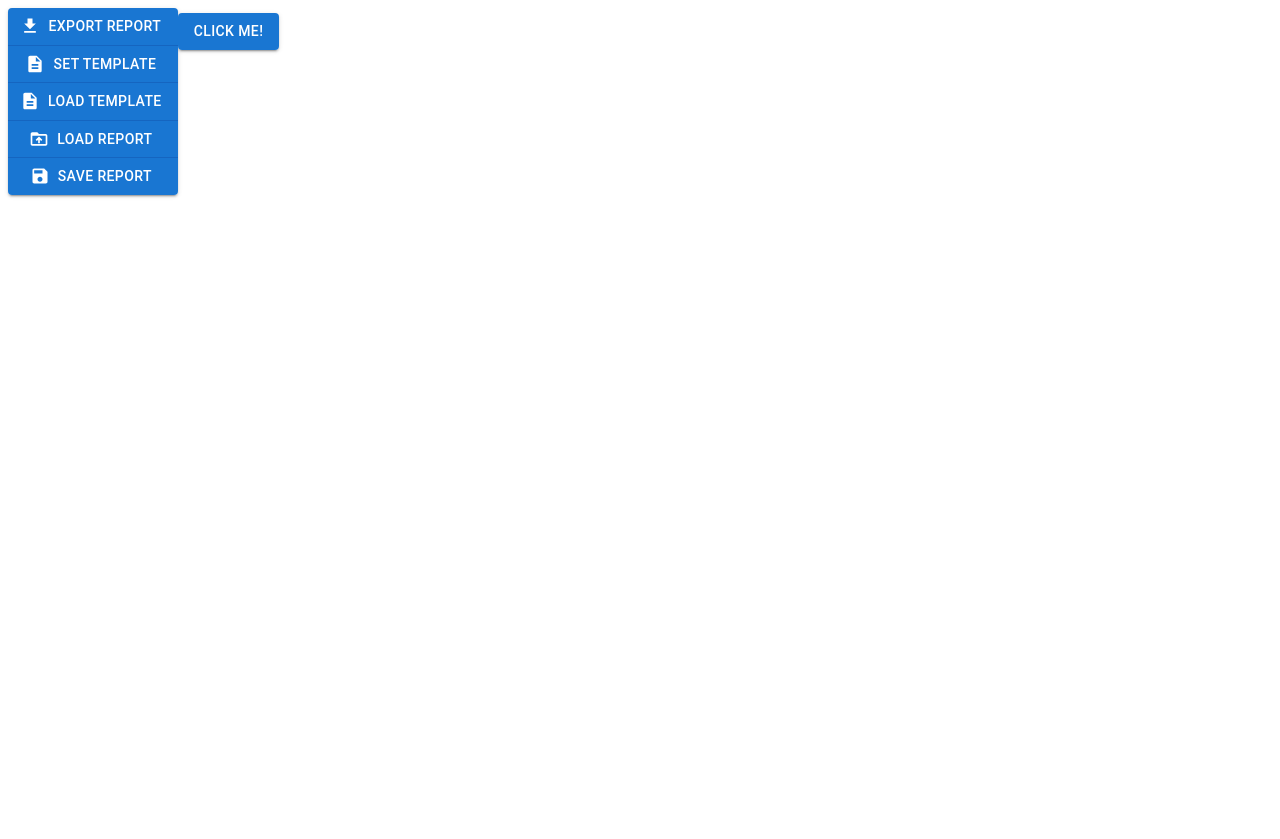
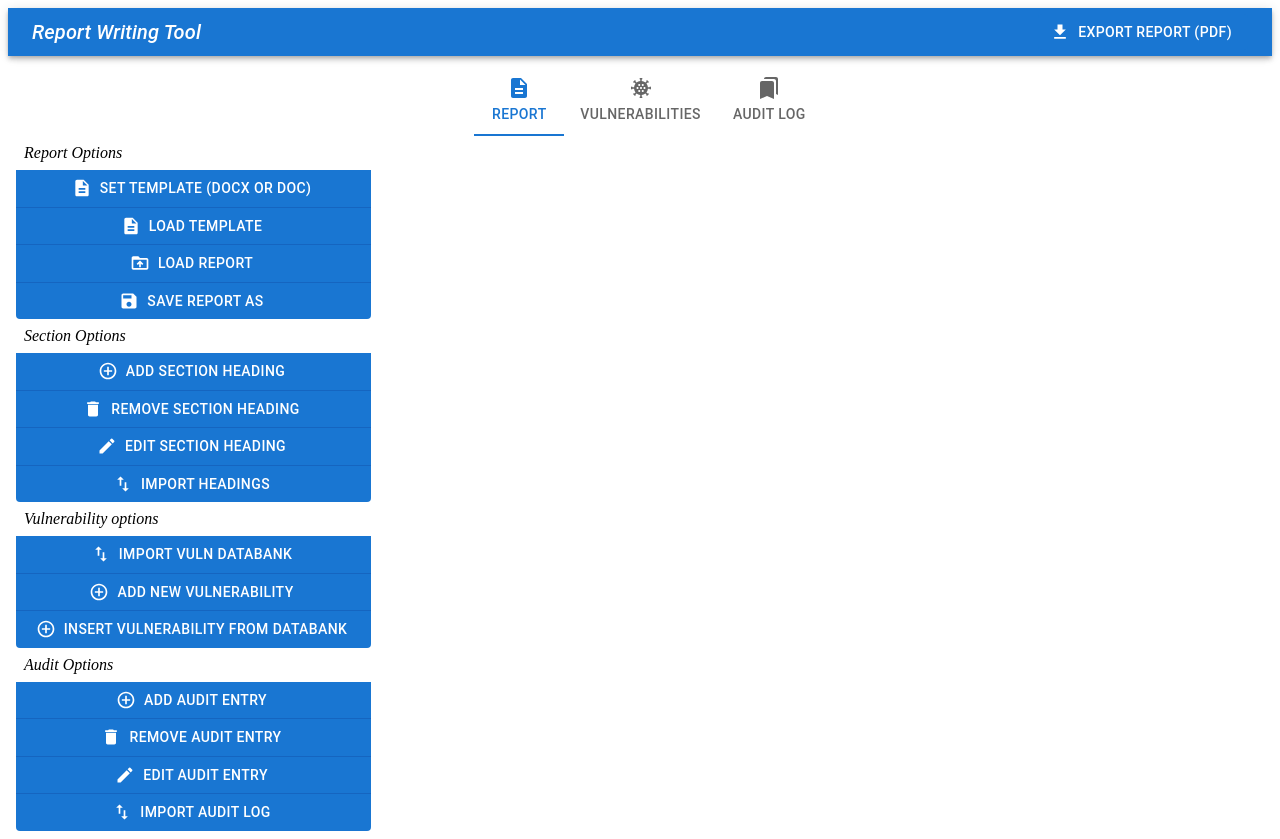
Before and after one commit to Adam-board/Front-End-Dissertation-AdamBoard, a React (Create React App) app in the folder client/: page / in a window 1280 px wide. Before the commit the page ends 800 px from the top, so only its background shows below. Built offline with nearby package versions, Linux system fonts and the light colour scheme.

Commit message:
Implemented Majority of static components, Need to begin implementing Tabs - Begin with Report Tab

```diff
--- a/client/package.json
+++ b/client/package.json
@@ -13,9 +13,13 @@
     "@testing-library/jest-dom": "^5.17.0",
     "@testing-library/react": "^13.4.0",
     "@testing-library/user-event": "^13.5.0",
+    "localforage": "^1.10.0",
+    "match-sorter": "^6.3.4",
     "react": "^18.2.0",
     "react-dom": "^18.2.0",
+    "react-router-dom": "^6.22.0",
     "react-scripts": "5.0.1",
+    "sort-by": "^1.2.0",
     "styled-components": "^6.1.8",
     "web-vitals": "^2.1.4"
   },
--- a/client/src/App.js
+++ b/client/src/App.js
@@ -1,54 +1,160 @@
-//The main import to ensure everything is treated as React
+//The main imports to ensure everything is treated as React
 import * as React from 'react';
+import Grid from '@mui/material/Grid'; // Grid version 1
 
-//All objects related to buttons within this project
+//All objects related to this project
 import Button from '@mui/material/Button';
 import ButtonGroup from '@mui/material/ButtonGroup';
+import Checkbox from '@mui/material/Checkbox';
+import AppBar from '@mui/material/AppBar';
+import Box from '@mui/material/Box';
+import Toolbar from '@mui/material/Toolbar';
+import Typography from '@mui/material/Typography';
+import PropTypes from 'prop-types';
+import Tabs from '@mui/material/Tabs';
+import Tab from '@mui/material/Tab';
+
 
 //All icons that are being imported for this project
 import SaveIcon from '@mui/icons-material/Save'; //Save report
 import DriveFolderUploadIcon from '@mui/icons-material/DriveFolderUpload'; //Load Report
 import DescriptionIcon from '@mui/icons-material/Description'; //Set Template & Load Template
 import FileDownloadIcon from '@mui/icons-material/FileDownload'; // Export Report
+import AddCircleOutlineIcon from '@mui/icons-material/AddCircleOutline'; // Add Vulns
+import DeleteIcon from '@mui/icons-material/Delete'; //Remove Button
+import SendIcon from '@mui/icons-material/Send'; //submit button
+import EditIcon from '@mui/icons-material/Edit'; //Edit Button
+import ImportExportIcon from '@mui/icons-material/ImportExport'; //Import Export Button
+import CoronavirusIcon from '@mui/icons-material/Coronavirus'; //Vuln Tab
+import BookmarksIcon from '@mui/icons-material/Bookmarks'; //Bookmarks Tab
+
+
 
 //The variables where all the buttons related to reports are declared
 //and can be interacted with at a later point using keys
 
 //TODO implement functionality into buttons based on their respective keys
 const ButtonsReport = [
-  <Button key="Export Report" startIcon={<FileDownloadIcon />}>Export Report</Button>,
-  <Button key="Set Template" startIcon={<DescriptionIcon />}>Set Template</Button>,
+  <Button key="Set Template" startIcon={<DescriptionIcon />}>Set Template (Docx or Doc)</Button>,
   <Button key="Load Default" startIcon={<DescriptionIcon  />}>Load Template</Button>,
   <Button key="Load Report" startIcon={<DriveFolderUploadIcon />}>Load Report</Button>,
-  <Button key="Save Report" startIcon={<SaveIcon />}>Save Report</Button>,
+  <Button key="Save Report" startIcon={<SaveIcon />} >Save Report As</Button>,
 ];
 
 const ButtonsVulnDatabank = [
-  <Button key="Load Vulns">Click Me!</Button>
+  <Button key="Load Vulns" startIcon={<ImportExportIcon  />}>Import Vuln Databank</Button>,
+  <Button key="Add Vulns" startIcon={<AddCircleOutlineIcon />}>Add New Vulnerability</Button>,
+  <Button key="Add Vulns" startIcon={<AddCircleOutlineIcon />}>Insert Vulnerability From Databank</Button>
+];
+
+const AuditLog = [
+  <Button key="Add Audit" startIcon={<AddCircleOutlineIcon />}>Add Audit Entry</Button>,
+  <Button key="Remove Audit" startIcon={<DeleteIcon />}>Remove Audit Entry</Button>,
+  <Button key="Edit Audit" startIcon={<EditIcon />}>Edit Audit Entry</Button>,
+  <Button key="EImport Audit" startIcon={<ImportExportIcon />}>Import Audit Log</Button>,
 ]
+
+
+const SectionHeading = [
+  <Button key="Add Heading" startIcon={<AddCircleOutlineIcon />}>Add Section Heading</Button>,
+  <Button key="Remove Heading" startIcon={<DeleteIcon />} >Remove Section Heading</Button>,
+  <Button key="Edit Heading" startIcon={<EditIcon />}>Edit Section Heading</Button>,
+  <Button key="Import Heading" startIcon={<ImportExportIcon  />}>Import Headings</Button>,
+]
+
+const ComplianceFlag = { inputProps: { 'aria-label': 'Checkbox demo' } };
+
+//<Checkbox {...ComplianceFlag} disableRipple />
 
 //TODO Implement all objects required to finish UI in design phase
 //TODO Plan out where the layout will go and how it will look
 function App() {
+  const [value, setValue] = React.useState(0);
+
+
+  const handleChange = (event, newValue) => {
+    setValue(newValue);
+  };
+
+
   return (
-    <>
+    <React.Fragment>
+    <Box marginBottom={1}  sx={{ flexGrow: 1 }}>
+      <AppBar position='sticky'>
+      <Toolbar variant='dense'>
+      <Typography variant='h6' component='div' fontStyle={'italic'} sx={{ flexGrow: 1}}>Report Writing Tool</Typography>
+      <Button key="Export Report" startIcon={<FileDownloadIcon />} variant='contained' disableElevation >Export Report (PDF)</Button>
+      </Toolbar>
+      </AppBar>
+    </Box>
+    <Grid container
+         margin={1}
+         direction={'column'}>
+
+
+<Grid item>
+<Box sx={{ width: '100%', bgcolor: 'background.paper' }}>
+      <Tabs value={value} onChange={handleChange} centered>
+        <Tab icon={<DescriptionIcon />} label="Report" />
+        <Tab icon={<CoronavirusIcon />} label="Vulnerabilities" />
+        <Tab icon={<BookmarksIcon />} label="Audit Log" />
+      </Tabs>
+    </Box>
+    </Grid>
+      <Grid item width={355}>
       <ButtonGroup
           orientation="vertical"
           aria-label="Vertical button group"
           variant="contained"
-      >
+          disableElevation
+          fullWidth>
+
+          <Typography variant='h7' margin={1} fontStyle={'italic'} component='div' sx={{ flexGrow: 1}}>Report Options</Typography>
           {ButtonsReport}
         </ButtonGroup>
+        </Grid>
 
+        <Grid item width={355}>
         <ButtonGroup
           orientation="vertical"
           aria-label="Vertical button group"
           variant="contained"
+          disableElevation
+          fullWidth
+      >
+          <Typography variant='h7' margin={1} fontStyle={'italic'} component='div' sx={{ flexGrow: 1}}>Section Options</Typography>
+          {SectionHeading}
 
+        </ButtonGroup>
+</Grid>
+<Grid item width={355}>
+        <ButtonGroup
+          orientation="vertical"
+          aria-label="Vertical button group"
+          variant="contained"
+          disableElevation
+          fullWidth
       >
+          <Typography variant='h7' component='div' fontStyle={'italic'}  margin={1} sx={{ flexGrow: 1}}>Vulnerability options</Typography>
           {ButtonsVulnDatabank}
+
         </ButtonGroup>
-        </>
+        </Grid>
+        <Grid item width={355}>
+        <ButtonGroup
+          orientation="vertical"
+          aria-label="Vertical button group"
+          variant="contained"
+          disableElevation
+          fullWidth
+      >
+          <Typography variant='h7' margin={1} fontStyle={'italic'} component='div' sx={{ flexGrow: 1}}>Audit Options</Typography>
+          {AuditLog}
+        </ButtonGroup>
+        </Grid>
+
+          </Grid>
+        </React.Fragment>
 
   );
 }
```
Also changed, not shown: 1 other file (tests, documents, lock files or other folders). Lines whose indentation alone changed are shown as unchanged.
